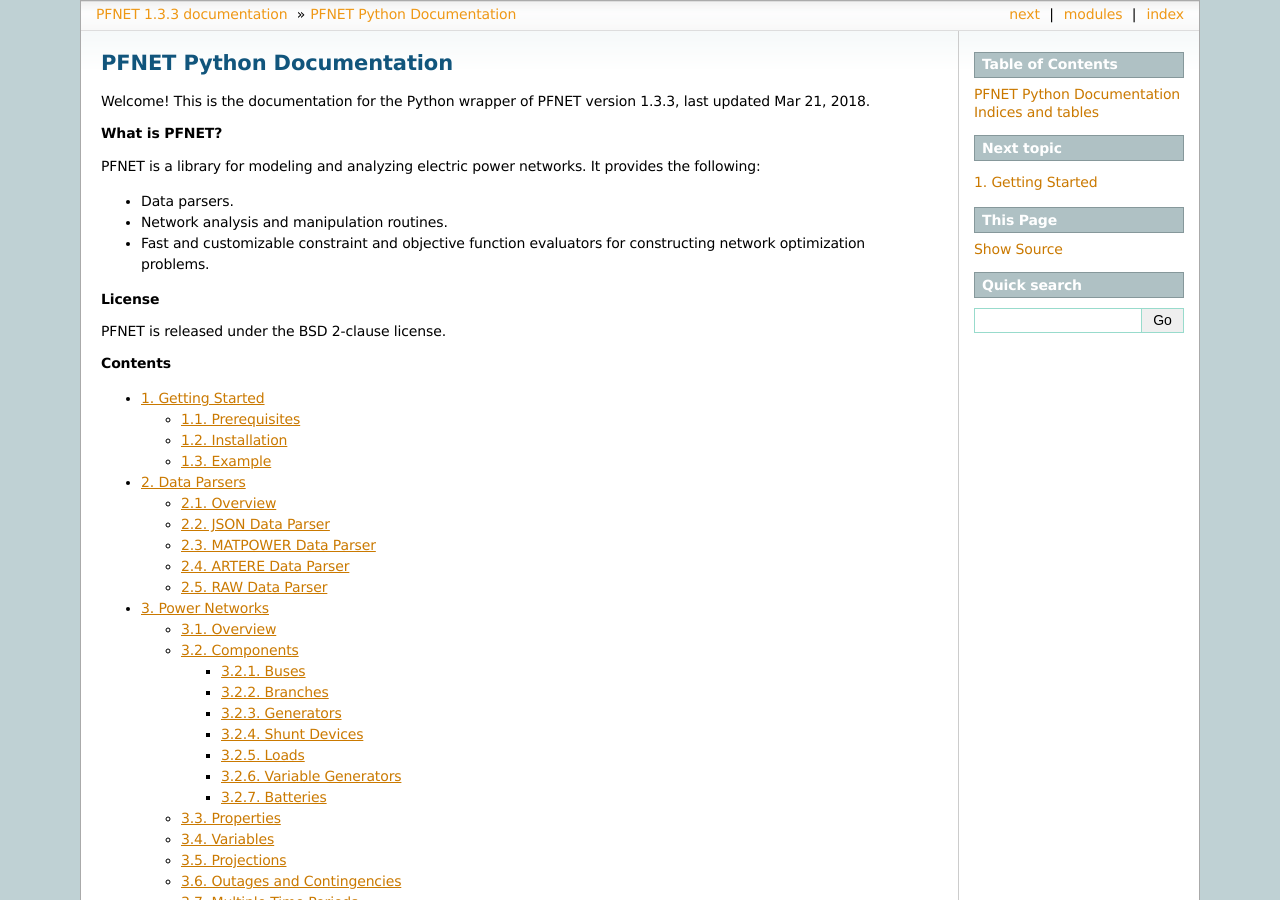
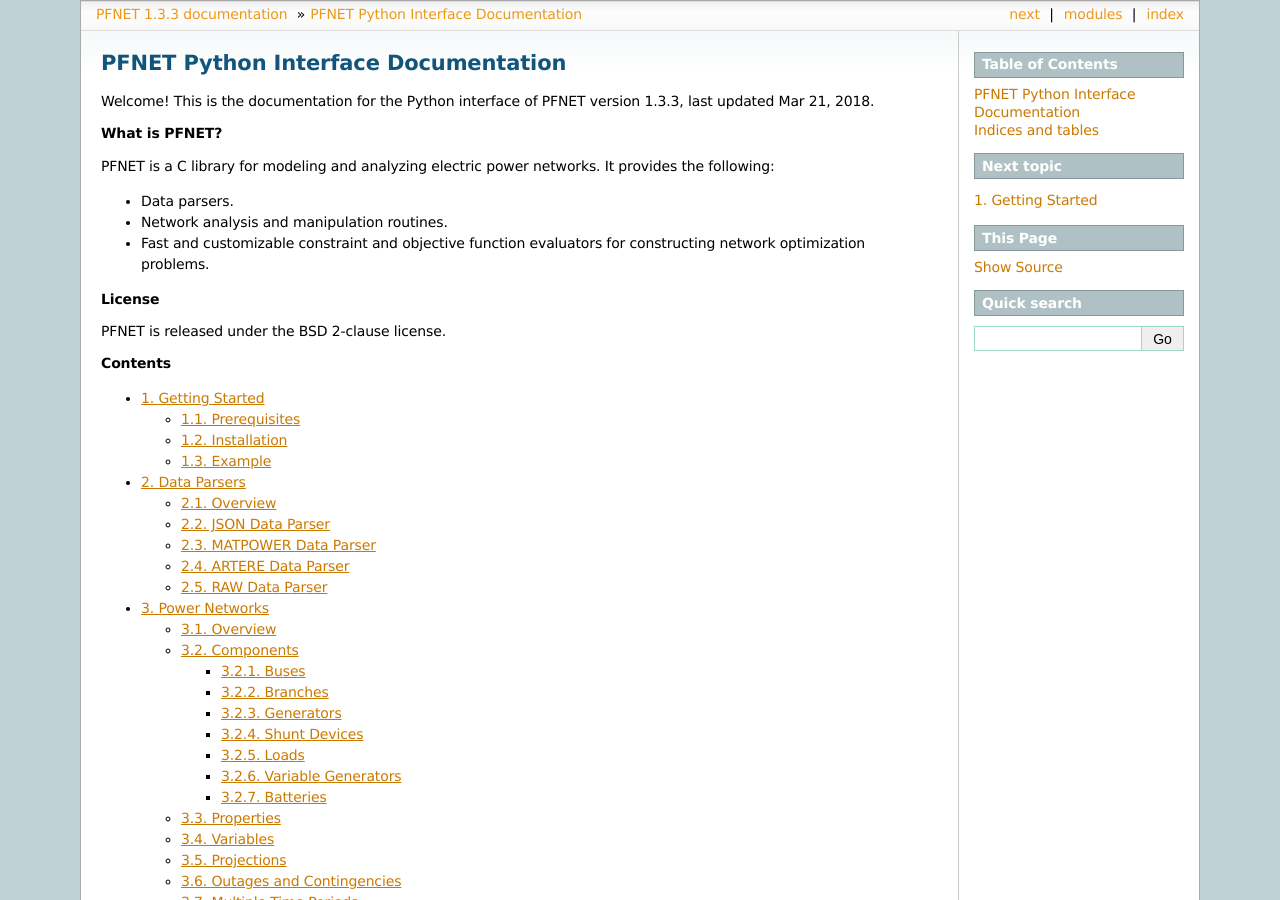
Before and after one commit to ttinoco/PFNET.py, a Sphinx documentation site: the page built from docs/index.rst, in a window 1280 px wide and 900 px high. Built offline with Sphinx 7.4.7, drawn with Linux system fonts in a browser that asks for light colours; some of the changed text lies outside the part shown.

Commit message:
updated cocs, next: projections

```diff
--- a/docs/index.rst
+++ b/docs/index.rst
@@ -1,13 +1,13 @@
-PFNET Python Documentation
-==========================
+PFNET Python Interface Documentation
+====================================
 
 .. module:: pfnet
 
-Welcome! This is the documentation for the Python wrapper of PFNET version |version|, last updated |today|.
+Welcome! This is the documentation for the Python interface of PFNET version |version|, last updated |today|.
 
 **What is PFNET?**
 
-PFNET is a library for modeling and analyzing electric power networks. It provides the following:
+PFNET is a C library for modeling and analyzing electric power networks. It provides the following:
 
 * Data parsers.
 * Network analysis and manipulation routines.
--- a/docs/start.rst
+++ b/docs/start.rst
@@ -34,7 +34,7 @@ After installation, the availability of optional features and the version of PFN
   >>> pfnet.info
   {'raw_parser': True, 'graphviz': True, 'version': '1.3.3'}
 
-To install the module from source, the code can be obtained from `<https://github.com/ttinoco/PFNET>`_, and then the following commands can be executed on the terminal or Anaconda prompt from the ``python`` directory of the package::
+To install the module from source, the code can be obtained from `<https://github.com/ttinoco/PFNET.py>`_, and then the following commands can be executed on the terminal or Anaconda prompt from the root directory of the package::
 
     pip install numpy cython
     python setup.py install
```
Also changed, not shown: docs/networks.rst (+11 -9 lines), 1 other file.
